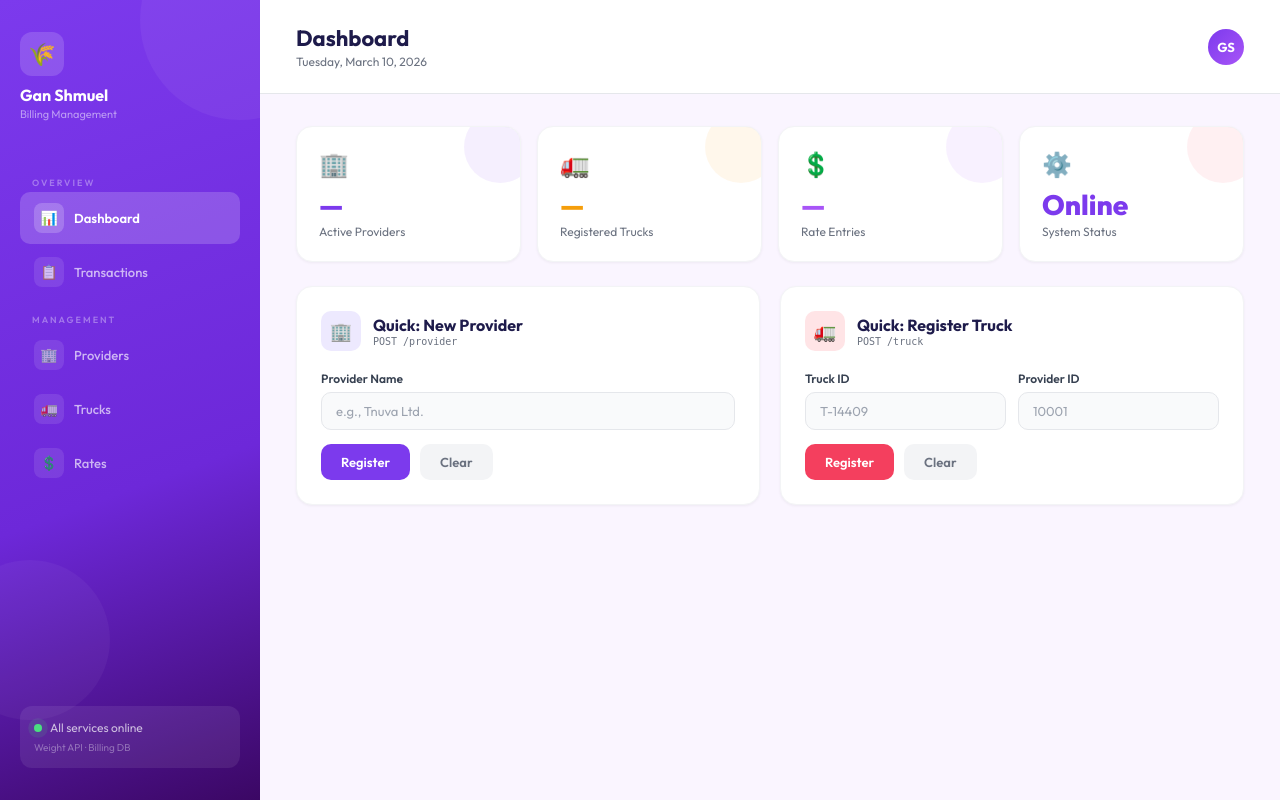
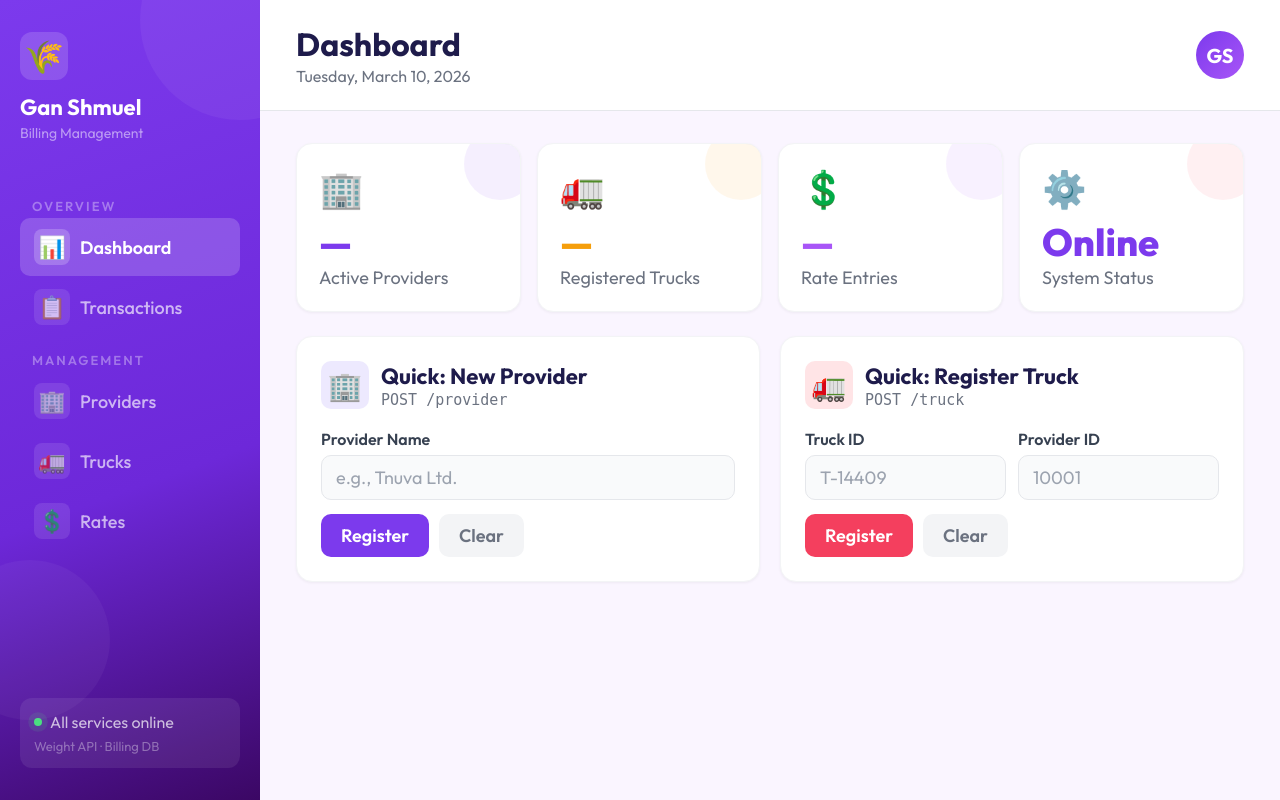
Before and after one commit to GanShmuel-Develeap/Gan_Shmuel, a Flask app: page / in a window 1280 px wide. Run offline with Flask 3, Linux system fonts and the light colour scheme.

Commit message:
update front

```diff
--- a/billing/app.py
+++ b/billing/app.py
@@ -2,7 +2,7 @@ from flask import Flask
 from routes import bill_bp
 
 
-app = Flask(__name__)
+app = Flask(__name__, static_folder='static')
 
 app.register_blueprint(bill_bp)
 
--- a/billing/static/css/style.css
+++ b/billing/static/css/style.css
@@ -32,6 +32,11 @@
   --error-text:   #991b1b;
   --warn-bg:      #fef3c7;
   --warn-text:    #92400e;
+  --base-font-size: 18px;
+  --small-font-size: 15px;
+  --large-font-size: 22px;
+  --icon-size: 36px;
+  --icon-large-size: 48px;
 }
 
 body {
@@ -41,6 +46,7 @@ body {
   min-height: 100vh;
   display: grid;
   grid-template-columns: 260px 1fr;
+  font-size: var(--base-font-size);
 }
 
 /* ── SIDEBAR ─────────────────────────────────── */
@@ -81,25 +87,25 @@ body {
   position: relative;
 }
 .logo-icon {
-  width: 44px; height: 44px;
+  width: var(--icon-large-size); height: var(--icon-large-size);
   background: rgba(255,255,255,0.15);
   border-radius: 12px;
   display: flex;
   align-items: center;
   justify-content: center;
-  font-size: 22px;
-  margin-bottom: 10px;
+  font-size: 32px;
+  margin-bottom: 14px;
 }
 .logo-name {
-  font-size: 16px;
+  font-size: 22px;
   font-weight: 700;
   color: white;
   line-height: 1.2;
 }
 .logo-tagline {
-  font-size: 11px;
+  font-size: 14px;
   color: rgba(255,255,255,0.5);
-  margin-top: 2px;
+  margin-top: 4px;
 }
 
 /* Nav */
@@ -108,7 +114,7 @@ body {
   position: relative;
 }
 .nav-group-label {
-  font-size: 9px;
+  font-size: 13px;
   font-weight: 600;
   letter-spacing: 2px;
   text-transform: uppercase;
@@ -124,7 +130,7 @@ body {
   padding: 11px 14px;
   border-radius: 10px;
   cursor: pointer;
-  font-size: 13px;
+  font-size: 18px;
   font-weight: 500;
   color: rgba(255,255,255,0.65);
   transition: background 0.2s, color 0.2s;
@@ -141,13 +147,13 @@ body {
   font-weight: 600;
 }
 .nav-icon {
-  width: 30px; height: 30px;
+  width: var(--icon-size); height: var(--icon-size);
   border-radius: 8px;
   background: rgba(255,255,255,0.1);
   display: flex;
   align-items: center;
   justify-content: center;
-  font-size: 14px;
+  font-size: 22px;
   flex-shrink: 0;
 }
 .nav-btn.active .nav-icon {
@@ -166,11 +172,11 @@ body {
   display: flex;
   align-items: center;
   gap: 8px;
-  font-size: 12px;
+  font-size: 16px;
   color: rgba(255,255,255,0.7);
 }
 .sidebar-footer-sub {
-  font-size: 10px;
+  font-size: 13px;
   color: rgba(255,255,255,0.35);
   margin-top: 6px;
 }
@@ -210,24 +216,24 @@ body {
   flex-shrink: 0;
 }
 .header-left h1 {
-  font-size: 22px;
+  font-size: 32px;
   font-weight: 700;
   color: var(--ink);
 }
 .header-left p {
-  font-size: 12px;
+  font-size: 16px;
   color: var(--muted-text);
   margin-top: 2px;
 }
 .header-right { display: flex; gap: 10px; align-items: center; }
 .avatar {
-  width: 36px; height: 36px;
+  width: 48px; height: 48px;
   border-radius: 50%;
   background: linear-gradient(135deg, #7c3aed, #a855f7);
   display: flex;
   align-items: center;
   justify-content: center;
-  font-size: 13px;
+  font-size: 20px;
   font-weight: 700;
   color: white;
 }
@@ -268,17 +274,17 @@ body {
   pointer-events: none;
 }
 .stat-icon {
-  font-size: 24px;
+  font-size: 36px;
   margin-bottom: 12px;
   display: block;
 }
 .stat-val {
-  font-size: 28px;
+  font-size: 38px;
   font-weight: 800;
   line-height: 1;
 }
 .stat-lbl {
-  font-size: 12px;
+  font-size: 18px;
   color: var(--muted-text);
   margin-top: 5px;
 }
@@ -306,12 +312,12 @@ body {
   margin-bottom: 20px;
 }
 .fcard-icon {
-  width: 40px; height: 40px;
+  width: 48px; height: 48px;
   border-radius: 10px;
   display: flex;
   align-items: center;
   justify-content: center;
-  font-size: 18px;
+  font-size: 28px;
   flex-shrink: 0;
 }
 .teal-icon   { background: var(--teal-light); }
@@ -319,9 +325,9 @@ body {
 .amber-icon  { background: var(--amber-light); }
 .violet-icon { background: var(--violet-light); }
 
-.fcard-title { font-size: 16px; font-weight: 700; }
-.fcard-endpoint {
-  font-size: 10px;
+.fcard-title { font-size: 22px; font-weight: 700; }
+  .fcard-endpoint {
+  font-size: 15px;
   color: var(--muted-text);
   font-family: monospace;
   margin-top: 1px;
@@ -332,7 +338,7 @@ body {
 .field { margin-bottom: 14px; }
 .field label {
   display: block;
-  font-size: 12px;
+  font-size: 16px;
   font-weight: 600;
   color: #374151;
   margin-bottom: 6px;
@@ -344,7 +350,7 @@ input, select {
   border: 1.5px solid var(--border);
   border-radius: 10px;
   font-family: 'Outfit', sans-serif;
-  font-size: 13px;
+  font-size: 18px;
   color: var(--ink);
   background: #f9fafb;
   outline: none;
@@ -386,7 +392,7 @@ input::placeholder { color: #9ca3af; }
 
 .btn {
   font-family: 'Outfit', sans-serif;
-  font-size: 13px;
+  font-size: 18px;
   font-weight: 600;
   padding: 10px 20px;
   border-radius: 10px;
--- a/billing/static/index.html
+++ b/billing/static/index.html
@@ -4,7 +4,8 @@
 <meta charset="UTF-8">
 <meta name="viewport" content="width=device-width, initial-scale=1.0">
 <title>Gan Shmuel — Billing</title>
-<link rel="stylesheet" href="style.css">
+<link rel="stylesheet" href="/static/css/style.css">
+<script src="/static/js/app.js"></script>
 <link href="https://fonts.googleapis.com/css2?family=Outfit:wght@300;400;500;600;700;800&display=swap" rel="stylesheet">
 </head>
 <body>
```
Also changed, not shown: other parts of billing/static/css/style.css (+14 -13 lines).
